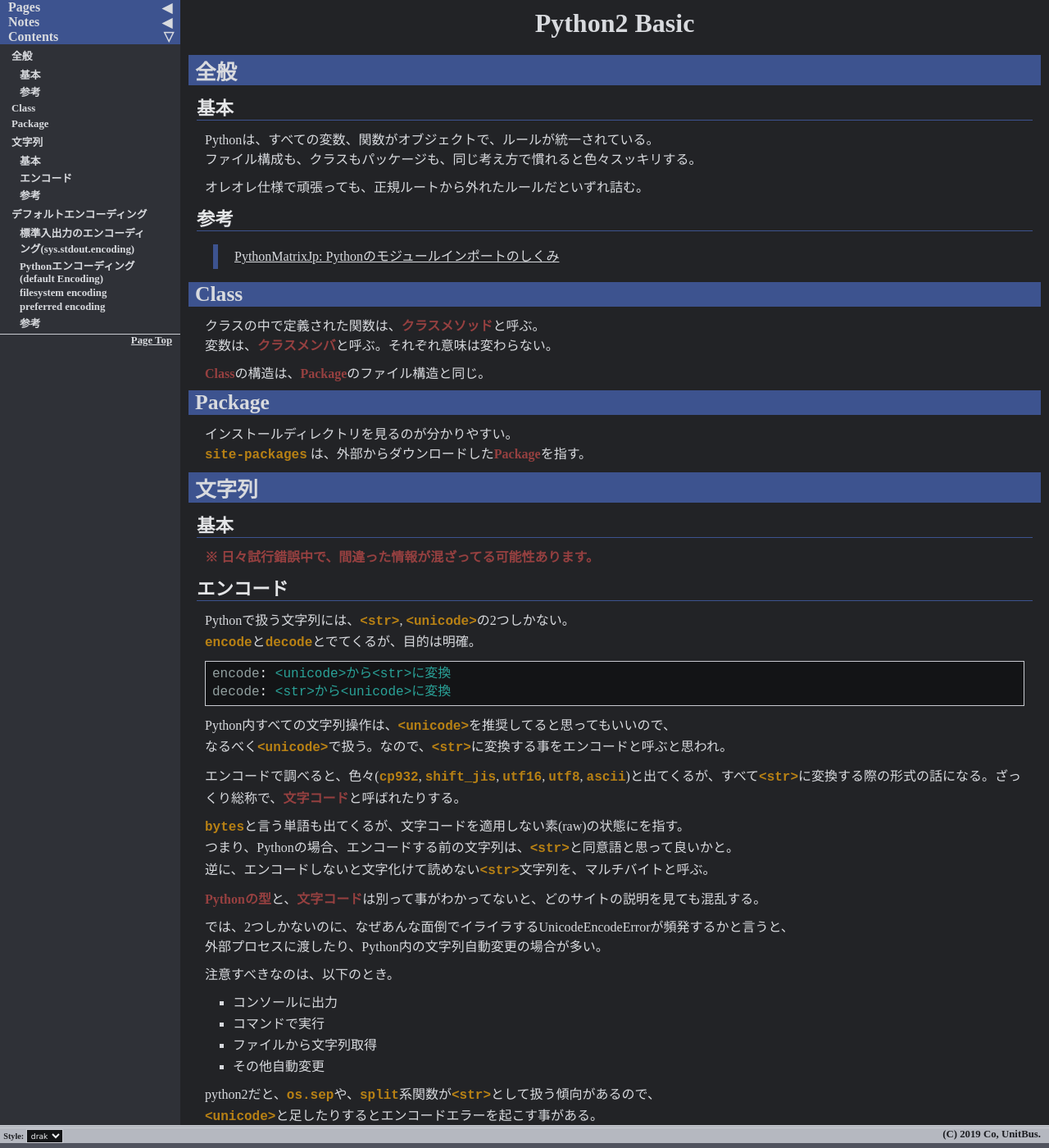
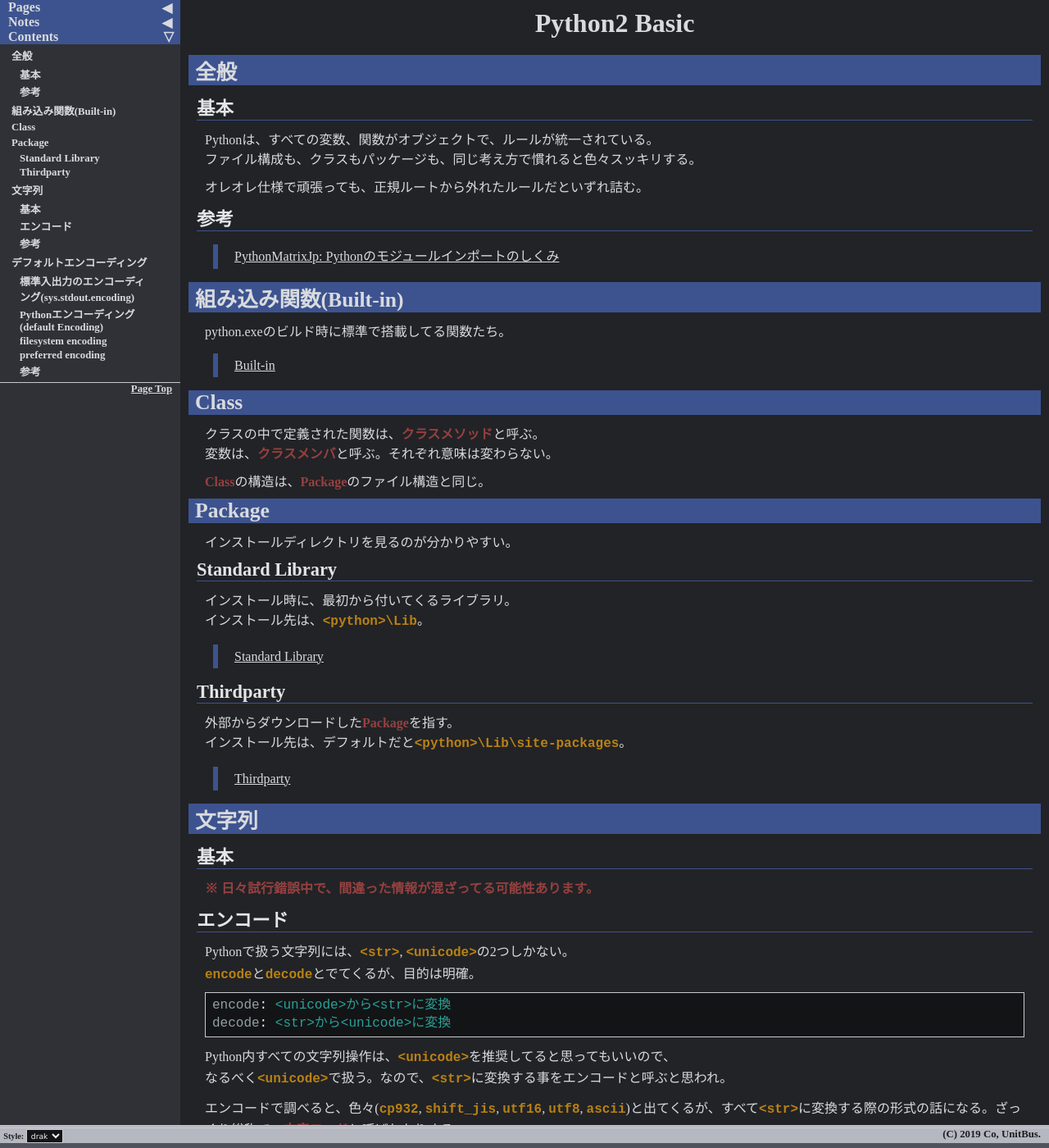
Before and after one commit to unitbus/unitbus.github.io, a Jekyll site: the page built from pages/notes/python/basic.md, in a window 1280 px wide and 1400 px high. Shown: the whole window at 82% size. Built offline with Jekyll 4.4.1, drawn with Linux system fonts in a browser that asks for light colours.

Commit message:
Update basic.md

```diff
--- a/pages/notes/python/basic.md
+++ b/pages/notes/python/basic.md
@@ -18,6 +18,12 @@
 
 > [PythonMatrixJp: Pythonのモジュールインポートのしくみ](http://python.matrix.jp/pages/tips/import.html)
 
+# 組み込み関数(Built-in)
+
+python.exeのビルド時に標準で搭載してる関数たち。
+
+> [Built-in](https://unitbus.github.io/pages/notes/python/builtin)
+
 # Class
 
 クラスの中で定義された関数は、**クラスメソッド**と呼ぶ。
@@ -28,7 +34,20 @@
 # Package
 
 インストールディレクトリを見るのが分かりやすい。
-`site-packages` は、外部からダウンロードした**Package**を指す。
+
+## Standard Library
+
+インストール時に、最初から付いてくるライブラリ。
+インストール先は、`<python>\Lib`。
+
+> [Standard Library](https://unitbus.github.io/pages/notes/python/standard)
+
+## Thirdparty
+
+外部からダウンロードした**Package**を指す。
+インストール先は、デフォルトだと`<python>\Lib\site-packages`。
+
+> [Thirdparty](https://unitbus.github.io/pages/notes/python/thirdparty)
 
 # 文字列
 
```
